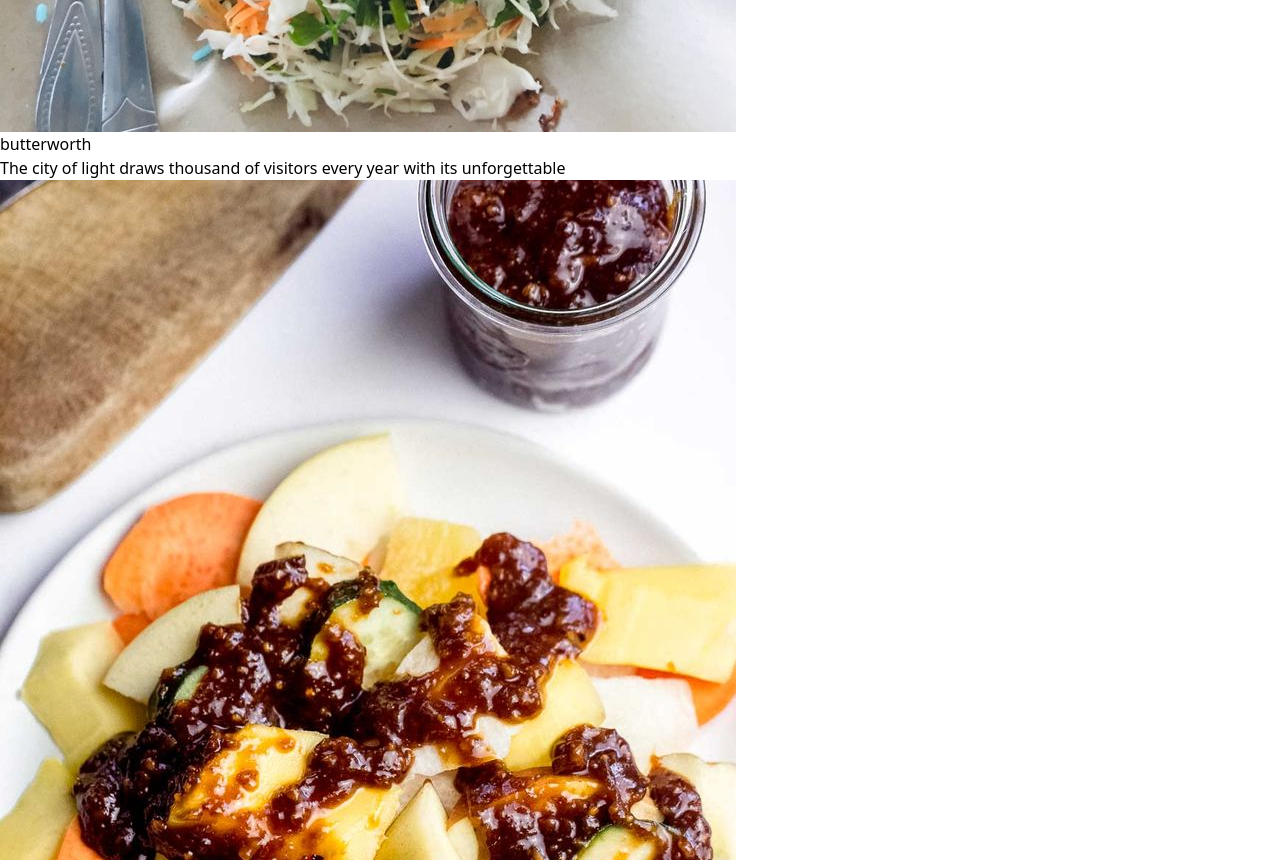
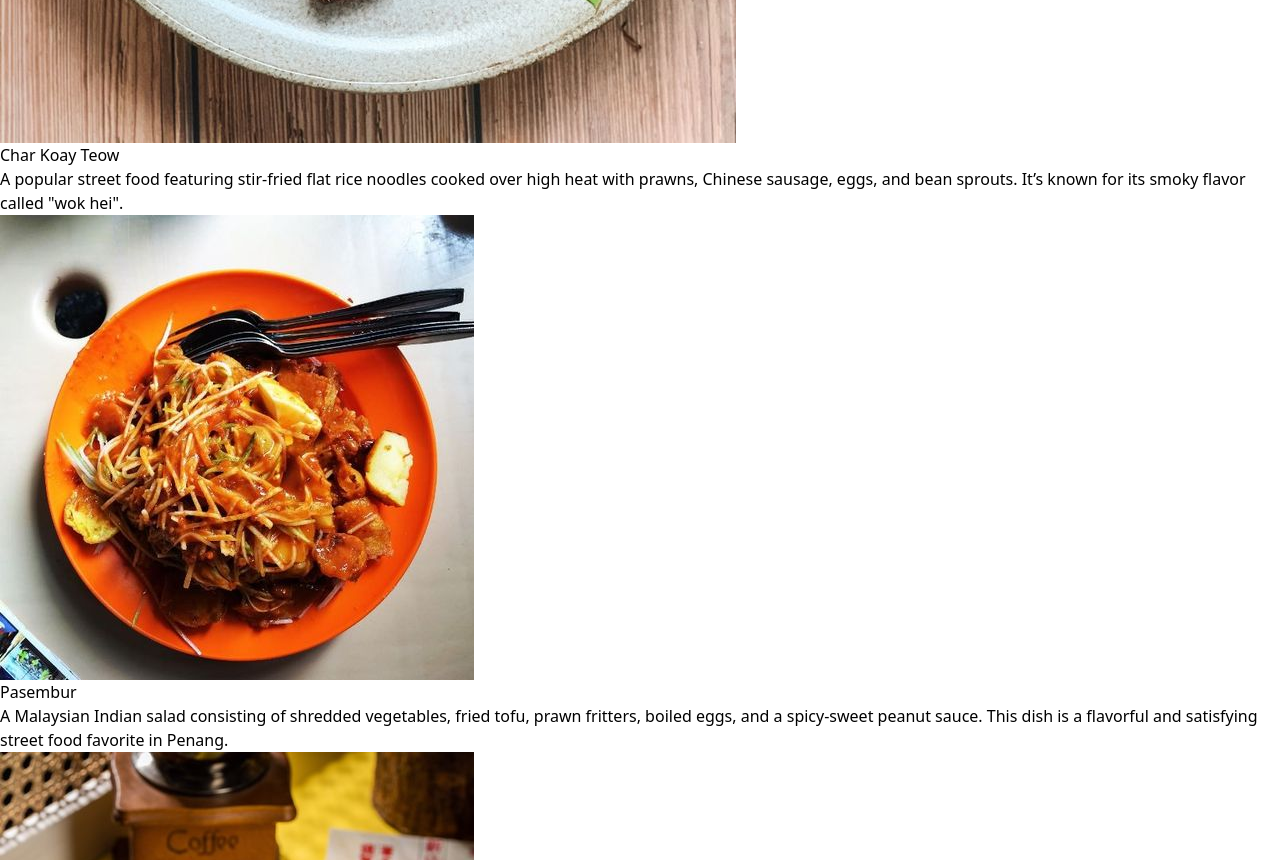
Before and after one commit to afiqarif/CAT201-Assignment2, a React (Vite) app in the folder my-project/: page / in a window 1280 px wide. Shown: the part 1940-2800 px from the top of the page. Built offline with nearby package versions, Linux system fonts and the light colour scheme.

Commit message:
update homepage and Footer

```diff
--- a/my-project/src/App.jsx
+++ b/my-project/src/App.jsx
@@ -9,6 +9,7 @@ import Foods from './Pages/FoodPages.jsx';
 import Food_details from './Components/FoodBeverage/Food_details.jsx';
 import History from './Pages/History.jsx';
 import DestinationDetail from './Components/Destination/DestinationDetails.jsx';
+import Footer from './Components/Footer.jsx';
 
 
 const App = () => {
@@ -26,6 +27,7 @@ const App = () => {
         <Route path="/destination/:id" element={<DestinationDetail />} /> {/* Dynamic route */}
 
       </Routes>
+      <Footer />
     </BrowserRouter>
   );
 };
--- a/my-project/src/Components/Foods.jsx
+++ b/my-project/src/Components/Foods.jsx
@@ -1,38 +1,45 @@
 import React from 'react'
+import { useNavigate } from 'react-router-dom';
 
 const meals = [
     {
-        image: '/Images/Nasi Kandar.jpg',
-        title: 'goergetown',
-        description: 'The city of light draws thousand of visitors every year with its unforgettable'
+        image: '/image/nasikandarr.jpg',
+        title: 'Nasi Kandar',
+    description: 'A traditional Penang dish consisting of steamed rice served with a variety of flavorful curries and side dishes, originating from Indian Muslim cuisine.',
+
     },
     {
-        image: '/Images/Nasi kerabu.jpg',
-        title: 'butterworth',
-        description: 'The city of light draws thousand of visitors every year with its unforgettable'
+        image: '/image/charkoayteow.jpg',
+        title: 'Char Koay Teow',
+        description: 'A popular street food featuring stir-fried flat rice noodles cooked over high heat with prawns, Chinese sausage, eggs, and bean sprouts. It’s known for its smoky flavor called "wok hei".',
     },
     {
-        image: '/Images/Rojak.jpg',
-        title: 'bukit mertajam',
-        description: 'The city of light draws thousand of visitors every year with its unforgettable'
+        image: '/image/pasembur.jpg',
+        title: 'Pasembur',
+        description: 'A Malaysian Indian salad consisting of shredded vegetables, fried tofu, prawn fritters, boiled eggs, and a spicy-sweet peanut sauce. This dish is a flavorful and satisfying street food favorite in Penang.',
     },
     {
-        image: '/Images/Laksa.jpg',
-        title: 'bukit mertajam',
-        description: 'The city of light draws thousand of visitors every year with its unforgettable'
+        image: '/image/tehtarik.jpg',
+        title: 'Teh Tarik',
+        description: 'Malaysia’s national drink, this "pulled tea" is a frothy milk tea prepared by pouring the mixture between two containers for a creamy texture.',
     },
 
 ];
 
 
 const Foods = () => {
+    const navigate = useNavigate();
+
   return (
+    <>
     <div className="py-12 bg-gray-100">
         <div className="container mx-auto px-4">
             <h2 className="text-3xl font-bold text-center mb-8">Delicious Foods</h2>
             <div className="grid gap-6 sm:grid-cols-2 lg:grid-cols-3 xl:grid-cols-4">
                 {meals.map((meal, index) => (
-                    <div key={index} className="bg-white rounded-lg shadow-md overflow-hidden cursor-pointer">
+                    <div key={index} className={`bg-white rounded-lg shadow-md overflow-hidden cursor-pointer
+                    ${index % 3 === 1 ? 'col-span-1 mx-auto' : ''}`}
+                    onClick={() => navigate(`/food/${meal.title.replace(/\s+/g, '-').toLowerCase()}`)}>
                         <img src={meal.image} alt={meal.title} className="w-full h-48 object-cover transform transition duration-300 hover:scale-110" />
                         <div className="p-4">
                             <h3 className="text-xl font-bold mb-2">{meal.title}</h3>
@@ -43,6 +50,7 @@ const Foods = () => {
             </div>
         </div>
     </div>
+    </>
   )
 }
 
--- /dev/null
+++ b/my-project/src/Components/Historical.jsx
@@ -0,0 +1,47 @@
+import React from 'react'
+
+const historical = [
+    {
+        image: '/image/sultanate.jpg',
+        title: 'The Sultanate’s Quiet Beginnings',
+        description: 'Before the 18th century, Penang Island thrived under the Sultanate of Kedah as a peaceful trading hub. Occasionally visited by Portuguese, Chinese, and British expeditions, its strategic location and natural harbor hinted at its untapped potential. However, rising tensions with Siam and Burma in the 1770s pushed the Sultan to seek foreign military support.',
+    },
+    {
+        image: '/image/british-take-charge.jpg',
+        title: 'The British Take Charge',
+        description:
+            'In 1786, Francis Light, a British explorer, secured Penang Island for the British East India Company as a strategic settlement. Renamed "Prince of Wales Island," Penang became the first British foothold in Southeast Asia. The bustling port town of George Town was established, laying the foundation for its growth as a major trading center.',
+    },
+    {
+        image: '/image/modern-revival.jpg',
+        title: 'Rebirth and Modern Revival',
+        description: 'The 1970s marked Penang’s comeback with the creation of the Free Industrial Zone, enticing global corporations to set up operations. The 2008 UNESCO designation for George Town further cemented Penang’s role as a heritage and innovation hub, blending its rich past with a forward-looking vision.',
+    },
+
+];
+
+
+const Historical = () => {
+  return (
+    <div className="py-12 bg-gray-100">
+        <div className="container mx-auto px-4">
+            <h2 className="text-3xl font-bold text-center mb-8">Historical</h2>
+            <div className="grid gap-6 sm:grid-cols-2 lg:grid-cols-3 xl:grid-cols-3">
+                {historical.map((history, index) => (
+                    <div
+                    key={index}
+                    className="bg-white rounded-lg shadow-md overflow-hidden cursor-pointer">
+                        <img src={history.image} alt={history.title} className="w-full h-48 object-cover transform transition duration-300 hover:scale-110" />
+                        <div className="p-4">
+                            <h3 className="text-xl font-bold mb-2">{history.title}</h3>
+                            <p className="text-gray-600">{history.description}</p>
+                        </div>
+                    </div>
+                ))}
+            </div>
+        </div>
+    </div>
+  )
+}
+
+export default Historical
--- a/my-project/src/Components/Hotels.jsx
+++ b/my-project/src/Components/Hotels.jsx
@@ -1,38 +1,44 @@
 import React from 'react'
+import { useNavigate } from 'react-router-dom';
 
 const hotels = [
     {
         image: '/Images/eastern-oriental-hotel.jpg',
         title: 'Eastern & Oriental Hotel',
-        description: 'The city of light draws thousand of visitors every year with its unforgettable'
+        description: 'A timeless luxury hotel in George Town, Penang, offering colonial charm, elegant suites, and exceptional dining experiences with stunning waterfront views.'
     },
     {
-        image: '/Images/eighty-eight-hotel.jpg',
-        title: '88 Hotel',
-        description: 'The city of light draws thousand of visitors every year with its unforgettable'
+        image: '/image/the-blue-mansion.jpg',
+        title: 'The Blue Mansion',
+        description: 'Step into history at The Blue Mansion, a UNESCO Heritage site offering exquisite boutique accommodations with timeless charm and culture.',
     },
     {
-        image: '/Images/tune-hotel.jpg',
-        title: 'Tune Hotel',
-        description: 'The city of light draws thousand of visitors every year with its unforgettable'
+        image: '/image/roomies-penang.jpg',
+        title: 'Roomies Penang',
+        description: 'A cozy budget-friendly hotel located in Batu Ferringhi, offering comfortable rooms, free Wi-Fi, and easy access to the beach.',
     },
     {
-        image: '/Images/roomies-penang.jpg',
-        title: 'Roomies Hotel',
-        description: 'The city of light draws thousand of visitors every year with its unforgettable'
+        image: '/image/tune-hotel.jpg',
+        title: 'Tune Hotel Georgetown',
+        description: 'An affordable and convenient option in George Town, providing clean and comfortable rooms with a strategic location for exploring Penang.',
     },
 
 ];
 
 
 const Hotels = () => {
+    const navigate = useNavigate();
   return (
     <div className="py-12 bg-gray-100">
         <div className="container mx-auto px-4">
             <h2 className="text-3xl font-bold text-center mb-8">Place to Stay</h2>
             <div className="grid gap-6 sm:grid-cols-2 lg:grid-cols-3 xl:grid-cols-4">
                 {hotels.map((hotel, index) => (
-                    <div key={index} className="bg-white rounded-lg shadow-md overflow-hidden cursor-pointer">
+                    <div
+                    key={index}
+                    className={`bg-white rounded-lg shadow-md overflow-hidden cursor-pointer group relative ${index % 3 === 1 ? 'col-span-1 mx-auto' : ''}`}
+              onClick={() => navigate(`/hotel/${hotel.title.replace(/\s+/g, '-').toLowerCase()}`)} // Navigate using title
+                    >
                         <img src={hotel.image} alt={hotel.title} className="w-full h-48 object-cover transform transition duration-300 hover:scale-110" />
                         <div className="p-4">
                             <h3 className="text-xl font-bold mb-2">{hotel.title}</h3>
--- a/my-project/src/Components/Navbar.jsx
+++ b/my-project/src/Components/Navbar.jsx
@@ -34,7 +34,7 @@ const Navbar= () => {
             }`}
         >
             <div className="container px-4 flex justify-between items-center h-16">
-                <h3 className="text-2xl font-bold">Travel</h3>
+                <h3 className="text-2xl font-bold">Visit Penang</h3>
                 {/* Desktop Menu */}
                 <div className="hidden md:flex space-x-4 text-sm font-bold">
                     <Link to="/" className="px-6 py-2 hover:bg-gray-600 hover:text-white">
--- a/my-project/src/Components/PopularDestinatin.jsx
+++ b/my-project/src/Components/PopularDestinatin.jsx
@@ -1,38 +1,44 @@
 import React from 'react'
+import { useNavigate } from 'react-router-dom';
 
 const destinations = [
     {
         image: '/Images/penang-hill.jpg',
         title: 'Penang Hill',
-        description: 'The city of light draws thousand of visitors every year with its unforgettable'
+        description: 'Penang Hill, also known as Bukit Bendera, is a hill resort comprising a group of peaks near the center of Penang Island, Malaysia. Standing at 833 meters (2,733 feet) above sea level, it offers panoramic views of George Town and the surrounding area. The hill is accessible via the Penang Hill Railway, a funicular system that transports visitors to the summit. Attractions include nature trails, heritage bungalows, and diverse flora and fauna'
     },
     {
         image: '/Images/snake-temple.jpg',
         title: 'Snake Temple',
-        description: 'The city of light draws thousand of visitors every year with its unforgettable'
+        description: 'The Snake Temple, or Temple of the Azure Cloud, is a Buddhist temple in Bayan Lepas, Penang, famous for its live pit vipers that are allowed to roam freely within the temple. Built in 1850, the temple is dedicated to the deity Chao Sua, who is believed to have healing powers. Visitors can witness the unique spectacle of snakes curled around the altars and other areas of the temple.'
     },
     {
         image: '/Images/escape-penang.jpg',
         title: 'ESCAPE Penang',
-        description: 'The city of light draws thousand of visitors every year with its unforgettable'
+        description: 'Escape Penang is an exciting outdoor adventure park located in Teluk Bahang, Penang, offering a wide range of fun activities for all ages. The park features various thrilling attractions, including rope courses, water slides, zip lines, and an obstacle course. With a focus on eco-friendly adventure, Escape provides visitors with an immersive experience in nature, promoting both physical and mental challenges.'
     },
     {
-        image: '/Images/jerejak-island.jpg',
-        title: 'Jerejak Island',
-        description: 'The city of light draws thousand of visitors every year with its unforgettable'
+        image: '/image/the-top.jpg',
+        title: 'The Top Penang',
+        description: 'The Top Penang is a modern entertainment complex located at the George Town heritage area. The tower offers spectacular views from its observation deck, and it features a wide variety of attractions, including a 3D art museum, digital wonderland, glass skywalk, and themed restaurants. Visitors can also enjoy an immersive experience at the Jurassic Research Center and other interactive exhibits.',
     },
 
 ];
 
 
 const PopularDestinatin = () => {
+    const navigate = useNavigate();
+
   return (
     <div className="py-12 bg-gray-100">
         <div className="container mx-auto px-4">
-            <h2 className="text-3xl font-bold text-center mb-8">Popular Destinattion</h2>
+            <h2 className="text-3xl font-bold text-center mb-8">Popular Destinations</h2>
             <div className="grid gap-6 sm:grid-cols-2 lg:grid-cols-3 xl:grid-cols-4">
                 {destinations.map((city, index) => (
-                    <div key={index} className="bg-white rounded-lg shadow-md overflow-hidden cursor-pointer">
+                    <div key={index}
+                    className={`bg-white rounded-lg shadow-md overflow-hidden cursor-pointer group relative ${index % 3 === 1 ? 'col-span-1 mx-auto' : ''}`}
+                      onClick={() => navigate(`/destination/${city.title.replace(/\s+/g, '-').toLowerCase()}`)}
+                      >
                         <img src={city.image} alt={city.title} className="w-full h-48 object-cover transform transition duration-300 hover:scale-110" />
                         <div className="p-4">
                             <h3 className="text-xl font-bold mb-2">{city.title}</h3>
--- a/my-project/src/Pages/Home.jsx
+++ b/my-project/src/Pages/Home.jsx
@@ -2,7 +2,7 @@ import React from 'react'
 import PopularDestinatin from '../Components/PopularDestinatin';
 import Foods from '../Components/Foods';
 import Hotels from '../Components/Hotels';
-import video1 from '/Images/video1.mp4'
+import Historical from '../Components/Historical';
 
 const Home = () => {
   return (
@@ -18,7 +18,7 @@ const Home = () => {
         ></video>
       <div className='absolute inset-0 bg-black bg-opacity-50 flex flex-col items-center justify-center'>
         <h1 className='text-4xl md:text-6xl font-bold text-white mb-4'>Explore Penang with us</h1>
-        <p className="text-lg nd:text-2xl text-white mb-8">Discover amazing places at exclusive deals</p>
+        <p className="text-lg nd:text-2xl text-white mb-8">Discover amazing places around Penang</p>
         <button className='border text-white px-6 py-2 rounded-full text-lg md:text-xl
        hover:bg-blue-500 transform transition duration-300 hover:scale-105'>Get Started</button>
       </div>
@@ -26,6 +26,7 @@ const Home = () => {
     <Foods />
     <PopularDestinatin />
     <Hotels />
+    <Historical />
     </>
   );
 }
```
Also changed, not shown: my-project/src/Components/Footer.jsx (added, +57 -0 lines), my-project/public/Images/Penang Bridge.jpg (added).
